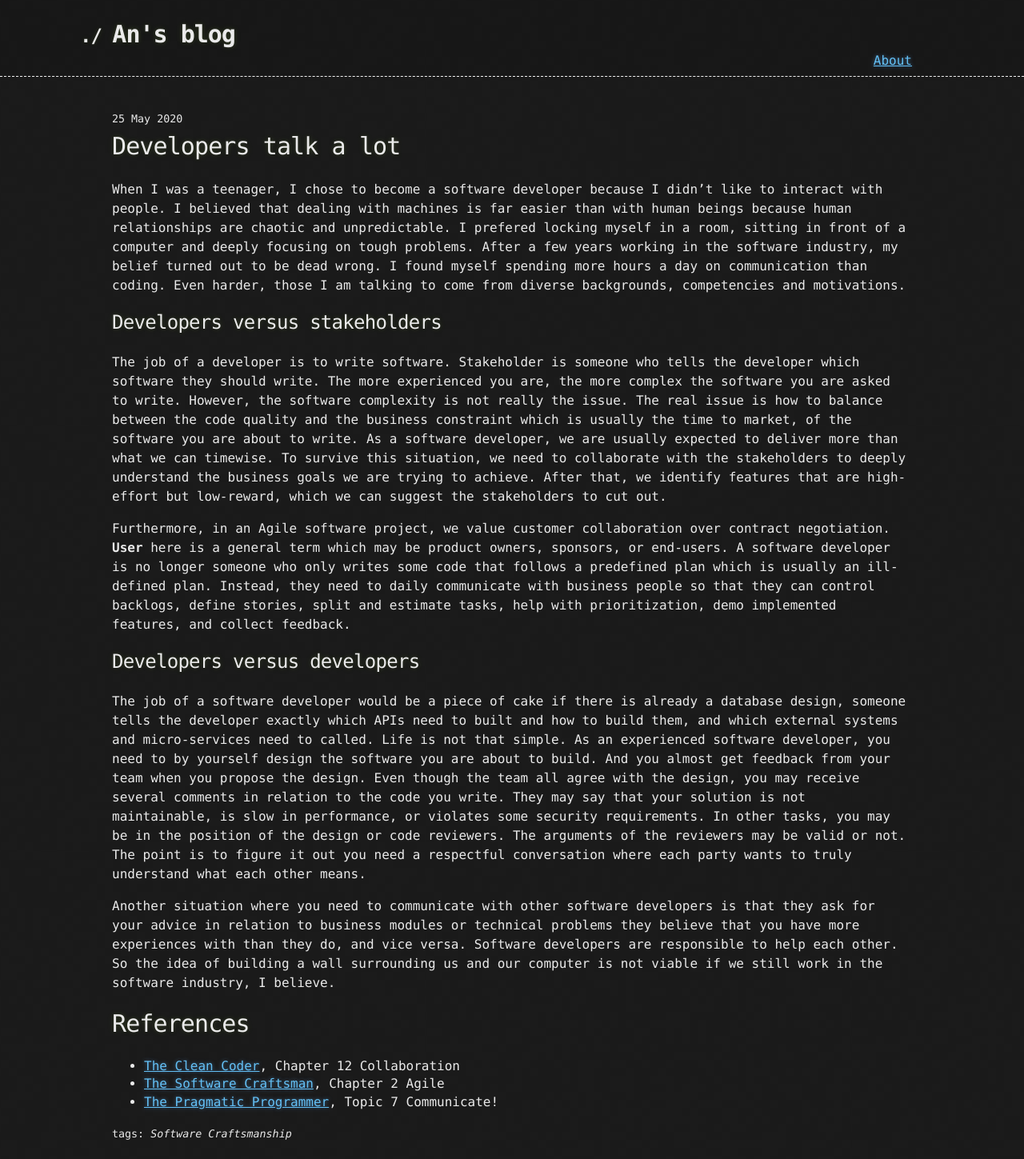
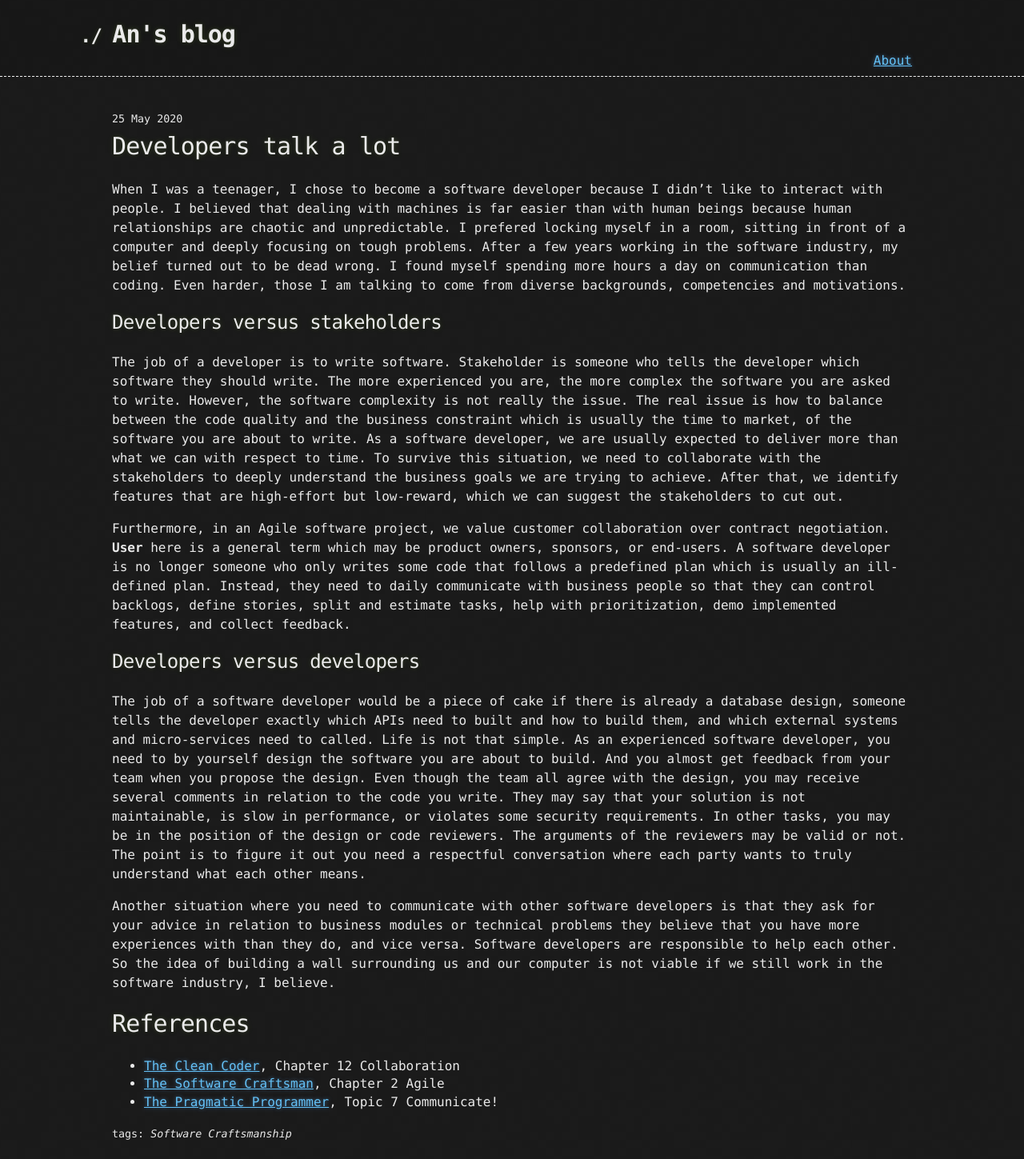
Before and after one commit to anlnt/anlnt.github.io, a Jekyll site: the page built from _posts/2020-05-25-developers-talk-a-lot.markdown, in a window 1280 px wide. Shown: the whole page at 80% size. Built offline with Jekyll 4.4.1, drawn with Linux system fonts in a browser that asks for light colours.

Commit message:
Update 2020-05-25-developers-talk-a-lot.markdown

```diff
--- a/_posts/2020-05-25-developers-talk-a-lot.markdown
+++ b/_posts/2020-05-25-developers-talk-a-lot.markdown
@@ -9,7 +9,7 @@ When I was a teenager, I chose to become a software developer because I didn’t
 
 ## Developers versus stakeholders
 
-The job of a developer is to write software. Stakeholder is someone who tells the developer which software they should write. The more experienced you are, the more complex the software you are asked to write. However, the software complexity is not really the issue. The real issue is how to balance between the code quality and the business constraint which is usually the time to market, of the software you are about to write. As a software developer, we are usually expected to deliver more than what we can timewise. To survive this situation, we need to collaborate with the stakeholders to deeply understand the business goals we are trying to achieve. After that, we identify features that are high-effort but low-reward, which we can suggest the stakeholders to cut out.
+The job of a developer is to write software. Stakeholder is someone who tells the developer which software they should write. The more experienced you are, the more complex the software you are asked to write. However, the software complexity is not really the issue. The real issue is how to balance between the code quality and the business constraint which is usually the time to market, of the software you are about to write. As a software developer, we are usually expected to deliver more than what we can with respect to time. To survive this situation, we need to collaborate with the stakeholders to deeply understand the business goals we are trying to achieve. After that, we identify features that are high-effort but low-reward, which we can suggest the stakeholders to cut out.
 
 Furthermore, in an Agile software project, we value customer collaboration over contract negotiation. <strong>User</strong> here is a general term which may be product owners, sponsors, or end-users. A software developer is no longer someone who only writes some code that follows a predefined plan which is usually an ill-defined plan. Instead, they need to daily communicate with business people so that they can control backlogs, define stories, split and estimate tasks, help with prioritization, demo implemented features, and collect feedback.
 
```
